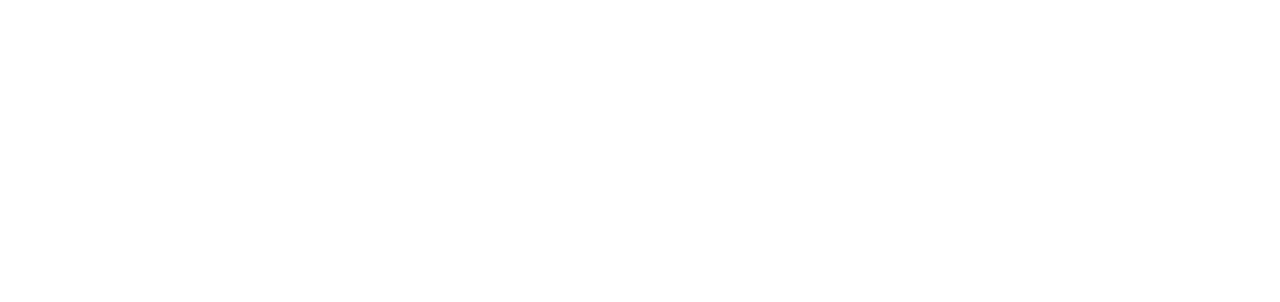
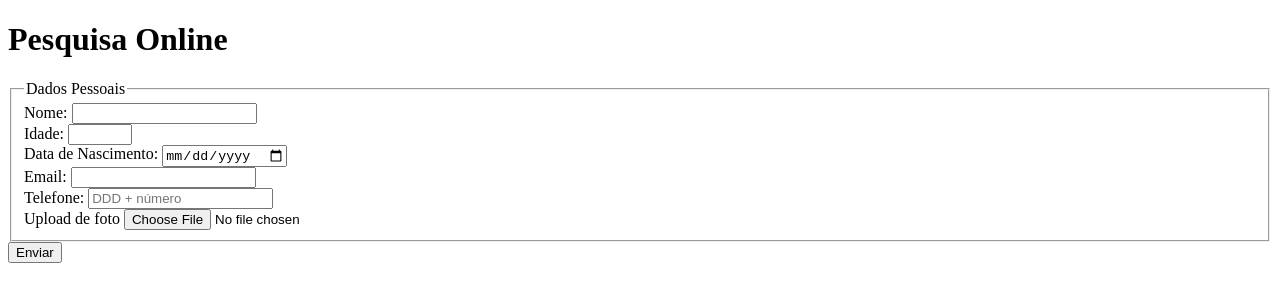
Before and after one commit to Juninalv/pesquisa-culturama, a plain HTML site: page index.html in a window 1280 px wide. Drawn offline with Linux system fonts and the light colour scheme.

Commit message:
Cria sessão de dados pessoais

```diff
--- a/index.html
+++ b/index.html
@@ -6,6 +6,40 @@
     <title>Pesquisa Culturama</title>
 </head>
 <body>
+    <header>
+        <h1>Pesquisa Online</h1>
+    </header>
+    <section>
+        <form action="" method="get">
+            <fieldset>
+            <!-- DADOS PESSOAIS -->
+            <legend>Dados Pessoais</legend>
+
+            <label for="userName">Nome:</label>
+            <input type="text" name="userName" required>
+            <br>
+            <label for="userAge">Idade:</label>
+            <input type="number" name="userAge" min="12" max="100" required>
+            <br>
+            <label for="userBirthDate">Data de Nascimento:</label>
+            <input type="date" name="userBirthDate">
+            <br>
+            <label for="userEmail">Email:</label>
+            <input type="email" name="userEmail" required>
+            <br>
+            <label for="userPhone">Telefone:</label>
+            <input type="tel" name="userPhone" pattern="[0-9]{11}" placeholder="DDD + número">
+            <br>
+            <label for="userImage">Upload de foto</label>
+            <input type="file" accept="image/*" name="userPhoto">
+            <br>
+            </fieldset>
+
+
+
+            <button type="submit">Enviar</button>
+        </form>
+    </section>
 
 </body>
 </html>
```
